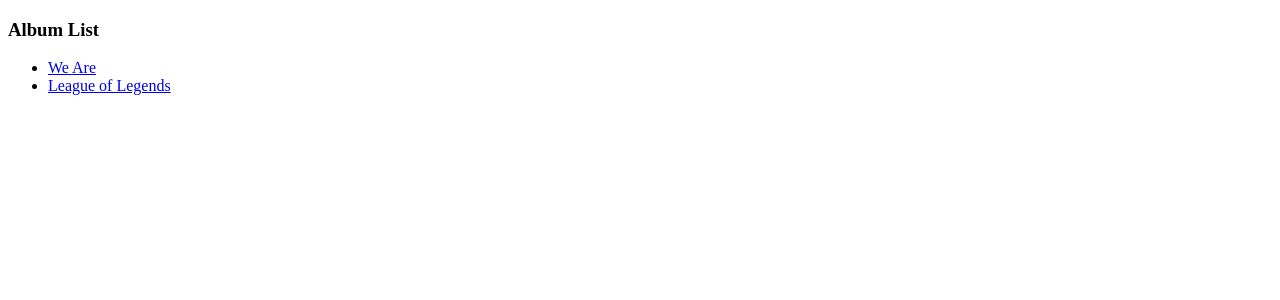
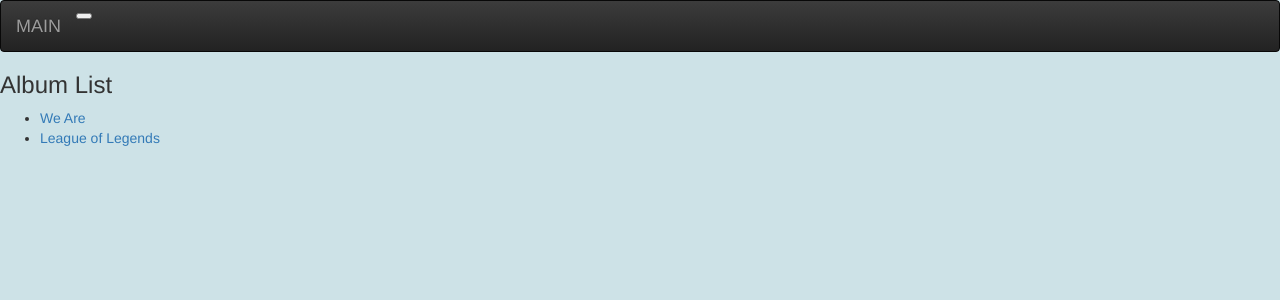
Before and after one commit to goucejia/First-Website, a Django app: page /music/ in a window 1280 px wide. Shown: the top 300 px of the page. Run offline with Django 3.2, Linux system fonts and the light colour scheme; data comes from the database, SQL or seed files in the repository; both versions use the stored data as it was after the commit; some libraries are stand-ins or nearby versions.

Commit message:
adding bootstrap navbar

```diff
--- /dev/null
+++ b/music/static/music/style.css
@@ -0,0 +1,3 @@
+body{
+    background: white url("images/blue.jpg");
+}
--- a/music/templates/music/index.html
+++ b/music/templates/music/index.html
@@ -7,6 +7,44 @@
 </head>
 
 <body>
+    {% load  staticfiles %}
+    <link rel="stylesheet" type="text/css" href="{% static 'music/style.css'%}"/>
+    <link rel="stylesheet" type="text/css" href="https://maxcdn.bootstrapcdn.com/bootstrap/3.3.7/css/bootstrap.min.css"/>
+    <link rel="stylesheet" type="text/css" href="https://maxcdn.bootstrapcdn.com/bootstrap/3.3.7/css/bootstrap-theme.min.css"/>
+    <script src="https://maxcdn.bootstrapcdn.com/bootstrap/3.3.7/js/bootstrap.min.js"></script>
+
+
+    <nav class="navbar navbar-inverse">
+            <div class="container-fluid">
+                <!-- logo -->
+                <div class="navbar-header">
+                    <button type="button" class="navebar-toggle" data-toggle="collapse" data-target="#topNavBar">
+                        <span class="navbar-toggler-icon"></span>
+                    </button>
+                    <button type="button" class="navbar-toggle" data-toggle="collapse" data-target="#topNavBar">
+                        <span class="icon-bar"></span>
+                        <span class="icon-bar"></span>
+                        <span class="icon-bar"></span>
+                    </button>
+                    <a class="navbar-brand" href="{% url 'music:index' %}"> MAIN </a>
+                </div>
+            </div>
+
+{#            <div class="collapse navbar-collapse navbar-ex1-collapse">#}
+{#                <ul class="nav navbar-nav">#}
+{#                    <li><a href="#about">About</a>#}
+{#                    </li>#}
+{#                    <li><a href="#services">Services</a>#}
+{#                    </li>#}
+{#                    <li><a href="#contact">Contact</a>#}
+{#                    </li>#}
+{#                </ul>#}
+{#            </div>#}
+{#        </div>#}
+
+    </nav>
+
+
     <h3> Album List</h3>
     {% if all_album %}
         <ul>
```
Also changed, not shown: db.sqlite3, music/static/music/images/111.jpg (added), music/static/music/images/blue.jpg (added), music/static/music/images/rng.jpg (added).
